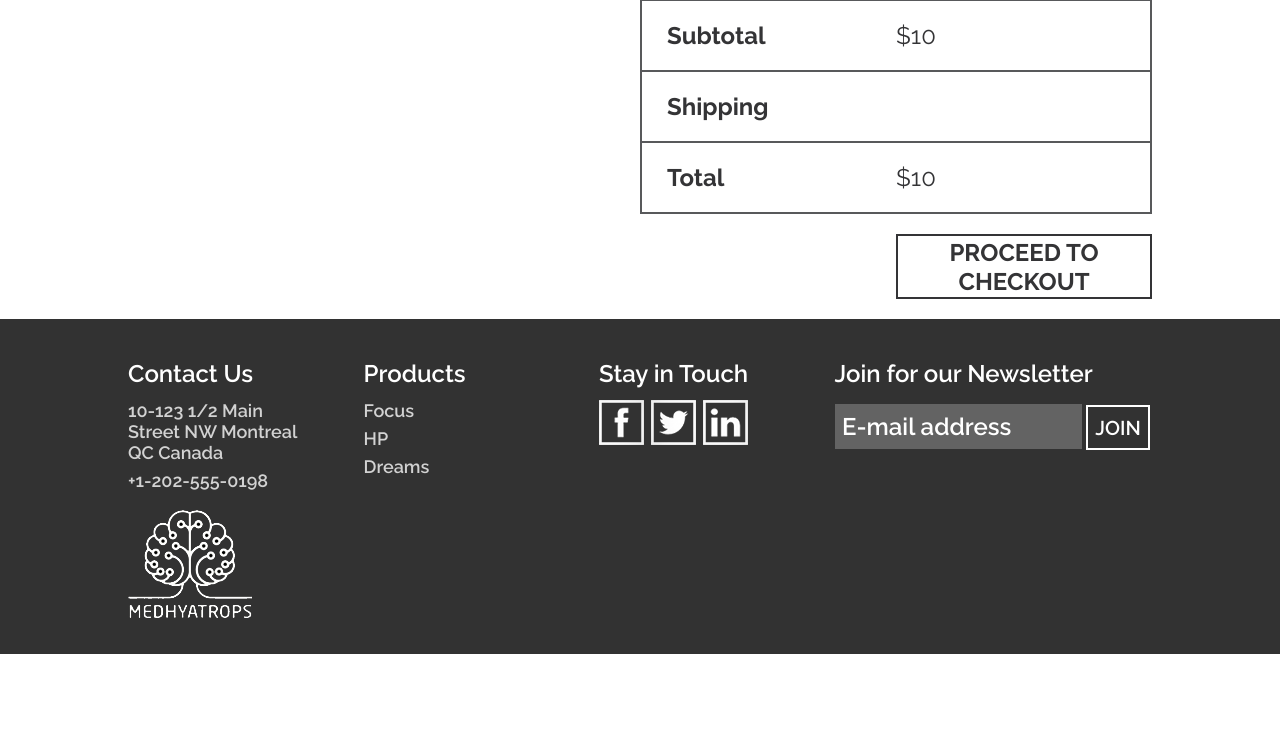
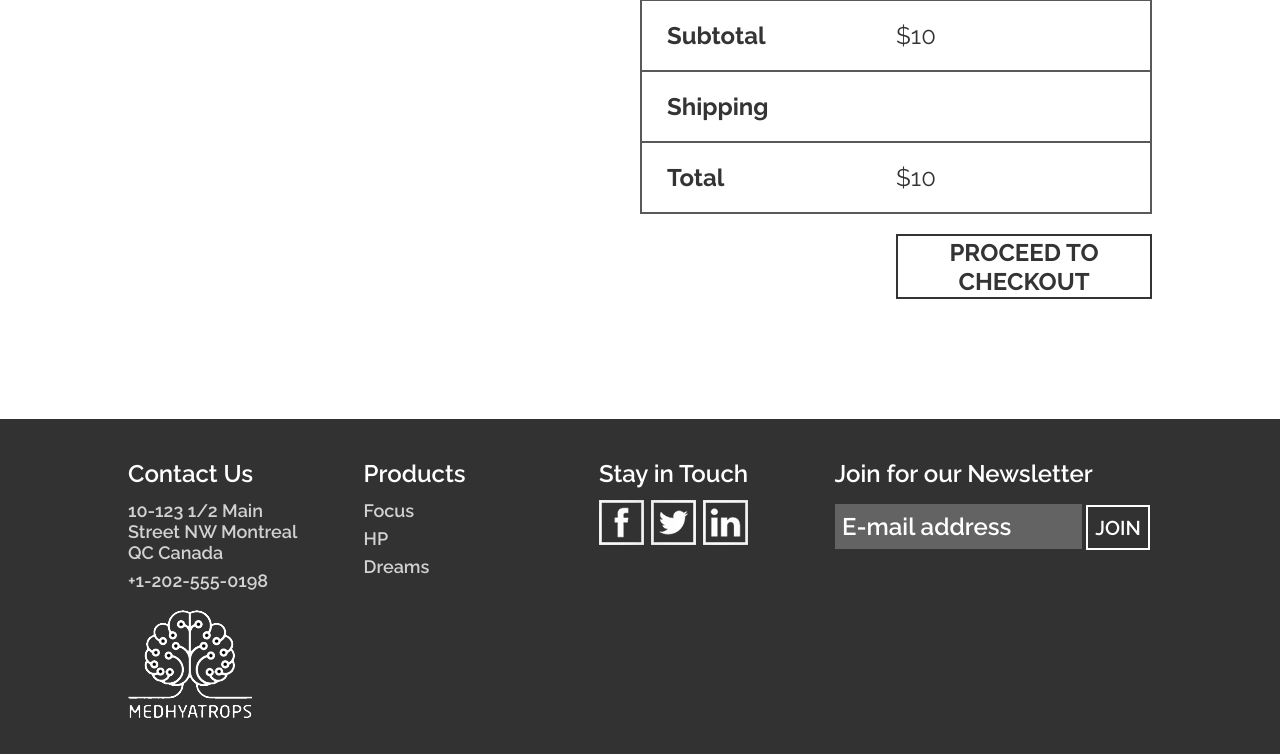
Before and after one commit to Dobrohotova/medhyatrops, a PHP site: page /cart.php in a window 1280 px wide. Shown: the part 1481-2235 px from the top of the page. Before the commit the page ends 2135 px from the top, so only its background shows below. Run offline with PHP 8.4, Linux system fonts and the light colour scheme.

Commit message:
height done

```diff
--- a/styles/cart.css
+++ b/styles/cart.css
@@ -48,7 +48,7 @@
 
 .cart_container {
 	width: 80%;
-	height: 1120px;
+	height: 1220px;
 	margin: 0 auto;
 }
 
```
